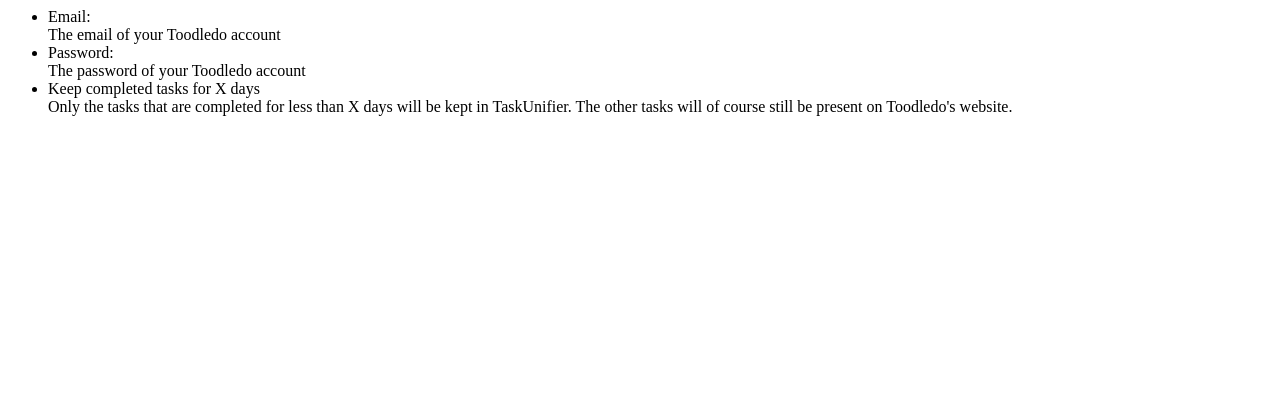
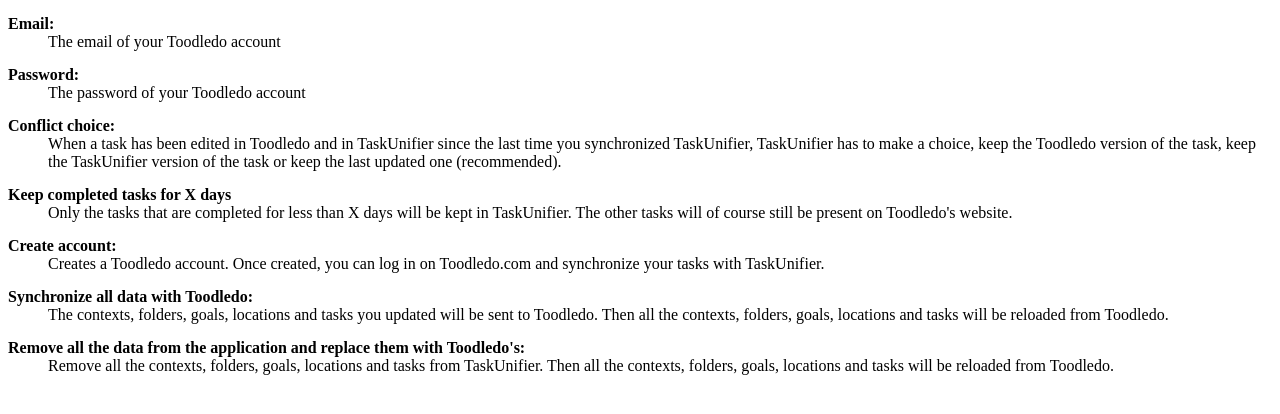
Before and after one commit to trajano/taskunifier, a plain HTML site: page resources/help/configuration_toodledo.html in a window 1280 px wide. Drawn offline with Linux system fonts and the light colour scheme.

Commit message:
git-svn-id: https://taskunifier.svn.sourceforge.net/svnroot/taskunifier/TaskUnifierGui@119 4cc7d151-2d3f-4153-82be-2c8b9e7ce797

```diff
--- a/resources/help/configuration_toodledo.html
+++ b/resources/help/configuration_toodledo.html
@@ -1,18 +1,50 @@
 <html>
 	<head>
 		<title>TaskUnifier: Configuration - Toodledo</title>
+
+		<style type="text/css">
+		dt {
+    		font-weight:bold;
+    		margin-top:15px;
+		}
+		</style>
 	</head>
 	<body>
-		<ul>
-			<li>Email:<br />
+		<dl>
+			<dt>Email:</dt>
+			<dd>
 				The email of your Toodledo account
-			</li>
-			<li>Password:<br />
+			</dd>
+			<dt>Password:</dt>
+			<dd>
 				The password of your Toodledo account
-			</li>
-			<li>Keep completed tasks for X days</li>
+			</dd>
+			<dt>Conflict choice:</dt>
+			<dd>
+				When a task has been edited in Toodledo and in TaskUnifier since the last time you synchronized TaskUnifier,
+				TaskUnifier has to make a choice, keep the Toodledo version of the task, keep the TaskUnifier version of the task
+				or keep the last updated one (recommended).
+			</dd>
+			<dt>Keep completed tasks for X days</dt>
+			<dd>
 				Only the tasks that are completed for less than X days will be kept in TaskUnifier.
 				The other tasks will of course still be present on Toodledo's website.
-			</li>
+			</dd>
+			<dt>Create account:</dt>
+			<dd>
+				Creates a Toodledo account. Once created, you can log in on Toodledo.com and synchronize your tasks
+				with TaskUnifier.
+			</dd>
+			<dt>Synchronize all data with Toodledo:</dt>
+			<dd>
+				The contexts, folders, goals, locations and tasks you updated will be sent to Toodledo.
+				Then all the contexts, folders, goals, locations and tasks will be reloaded from Toodledo.
+			</dd>
+			<dt>Remove all the data from the application and replace them with Toodledo's:</dt>
+			<dd>
+				Remove all the contexts, folders, goals, locations and tasks from TaskUnifier.
+				Then all the contexts, folders, goals, locations and tasks will be reloaded from Toodledo.
+			</dd>
+		</dl>
 	</body>
 </html>
```
Also changed, not shown: 6 other files.
